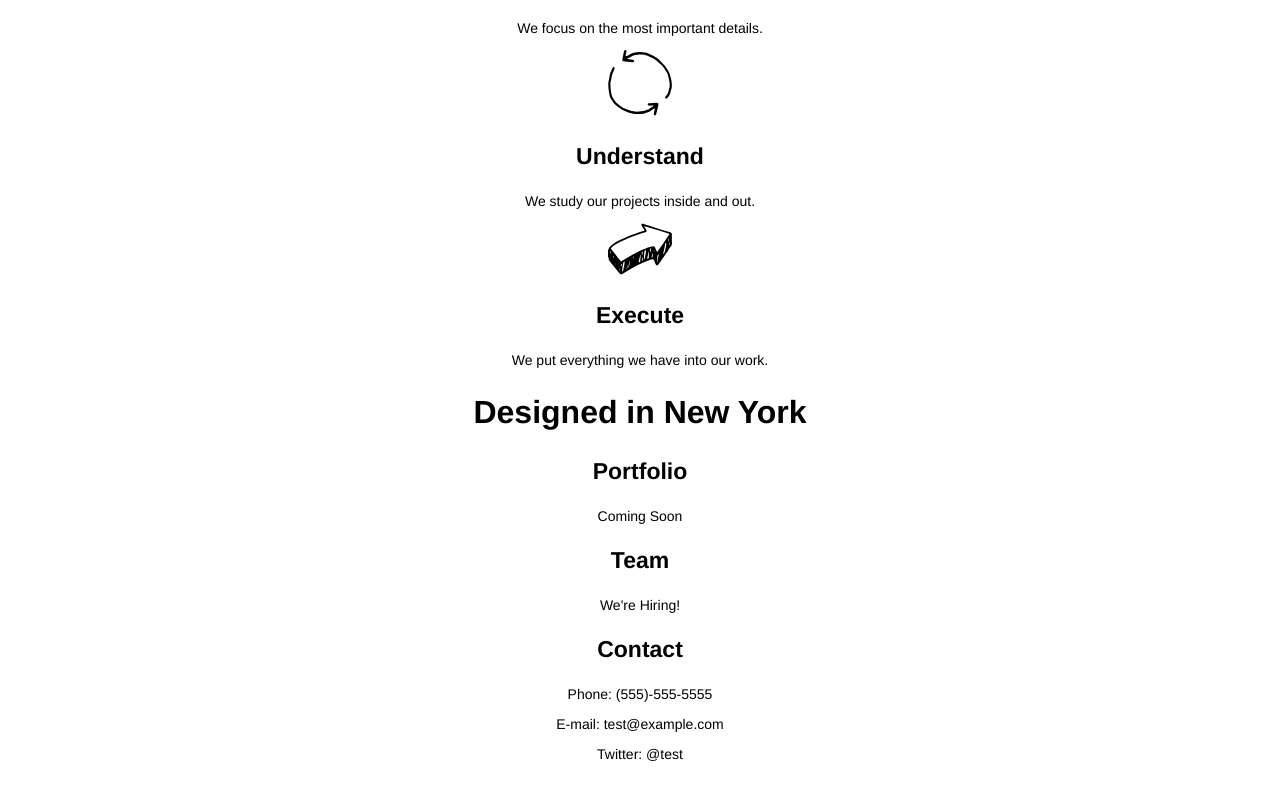
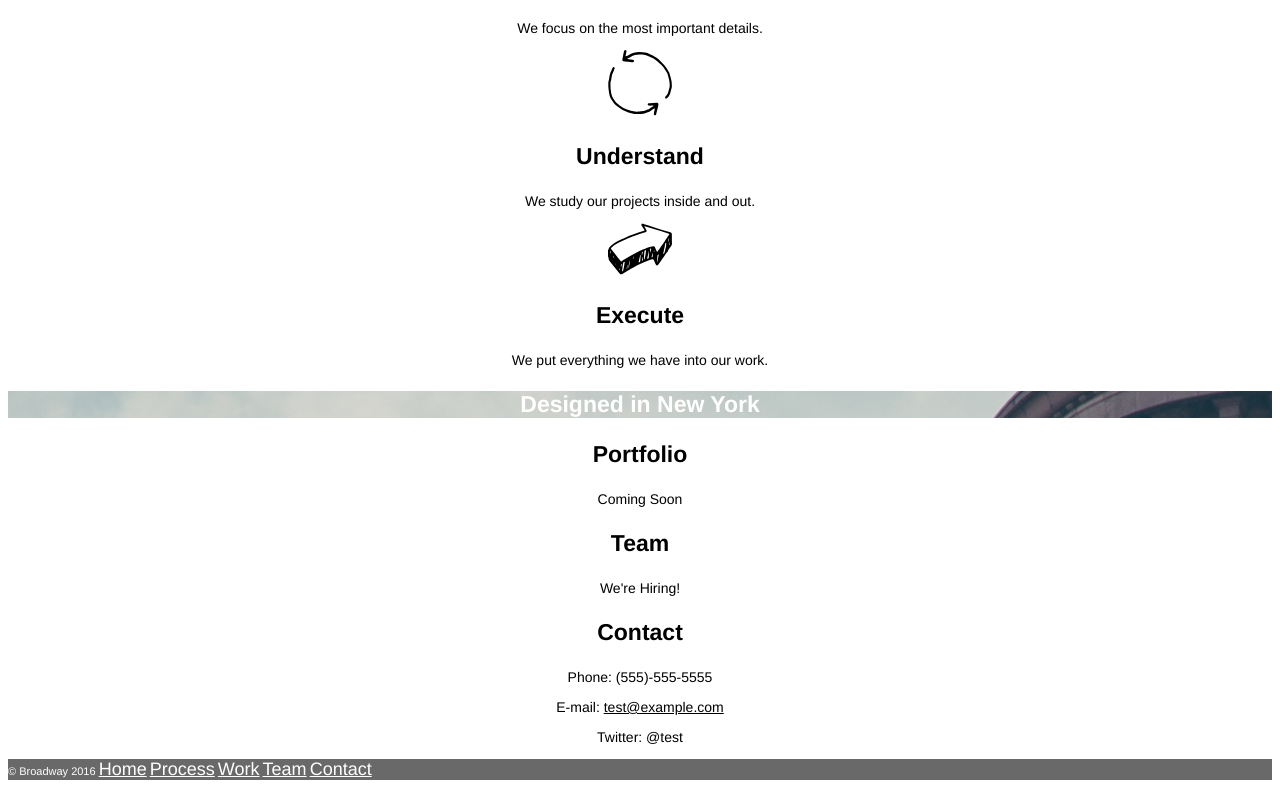
Before and after one commit to LuLuKotewicz/BroadwayDesign2, a plain HTML site: page index.html in a window 1280 px wide. Shown: the part 517-1308 px from the top of the page. Drawn offline with Linux system fonts and the light colour scheme.

Commit message:
Refine styles of content

```diff
--- a/index.html
+++ b/index.html
@@ -15,7 +15,7 @@
       <p><a href="#">Contact</a></p>
     </nav>
   </div>
-  <div>
+  <div class="intro">
     <h2>Our Process</h2>
     <img src="./resources/images/identify.svg" alt="swooping arrow" />
     <h3>Identify</h3>
@@ -27,21 +27,24 @@
     <h3>Execute</h3>
     <p>We put everything we have into our work.</p>
   </div>
-  <div>
-    <h2>Designed in New York</h2>
+  <div class="callout">
+    <h3>Designed in New York</h3>
   </div>
-  <div>
+  <div class="content">
     <h3>Portfolio</h3>
     <p>Coming Soon</p>
     <h3>Team</h3>
     <p>We're Hiring!</p>
     <h3>Contact</h3>
     <p>Phone: (555)-555-5555</p>
-    <p>E-mail: <a href="mailto:test@example.com"></a>test@example.com</p>
+    <p>E-mail: <a class="email"
+      href="mailto:test@example.com">test@example.com</a></p>
     <p>Twitter: @test</p>
   </div>
-  <div>
-    <p class="footer"></p>
+  <div class="footer">
+    <nav><p class="copyright">&copy; Broadway 2016 <a href="#">Home</a> <a
+      href="#">Process</a> <a href="#">Work</a> <a href="#">Team</a> <a
+      href="#">Contact</a></p></nav>
   </div>
 </body>
 </html>
--- a/resources/css/style.css
+++ b/resources/css/style.css
@@ -1,11 +1,10 @@
-* {
-  text-align: center;
-}
+
 
 .header {
   background-image: url("../images/the-flatiron-building.png");
   width: 100%;
   height: auto;
+  text-align: center;
 }
 
 h1 {
@@ -37,3 +36,40 @@ nav a {
   font-size: 18px;
   color: white;
 }
+
+.intro {
+  text-align: center;
+}
+
+.callout {
+  background-image: url("../images/the-flatiron-building.png");
+  width: 100%;
+  height: auto;
+  text-align: center;
+}
+
+.callout h3 {
+  font-family: Helvetica, Arial, sans-serif;
+  font-size: 23px;
+  font-weight: bold;
+  color: white;
+}
+
+.content {
+  text-align: center;
+}
+
+.email {
+  color: black;
+}
+
+.footer {
+  text-align: left;
+  background-color: dimgray;
+}
+
+.copyright {
+  font-family: Helvetica, Arial, sans-serif;
+  font-size: 11px;
+  color: white;
+}
```
